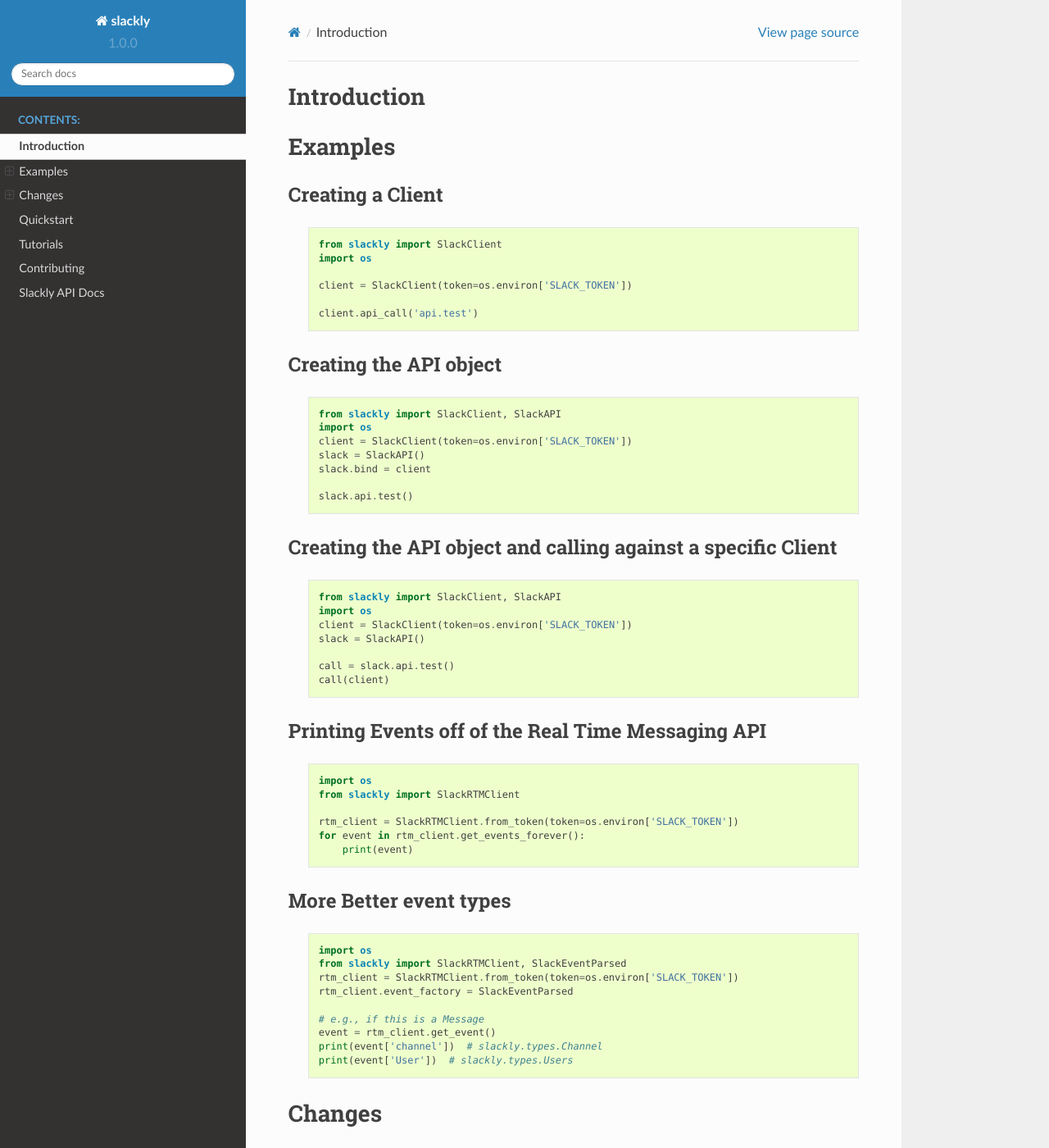
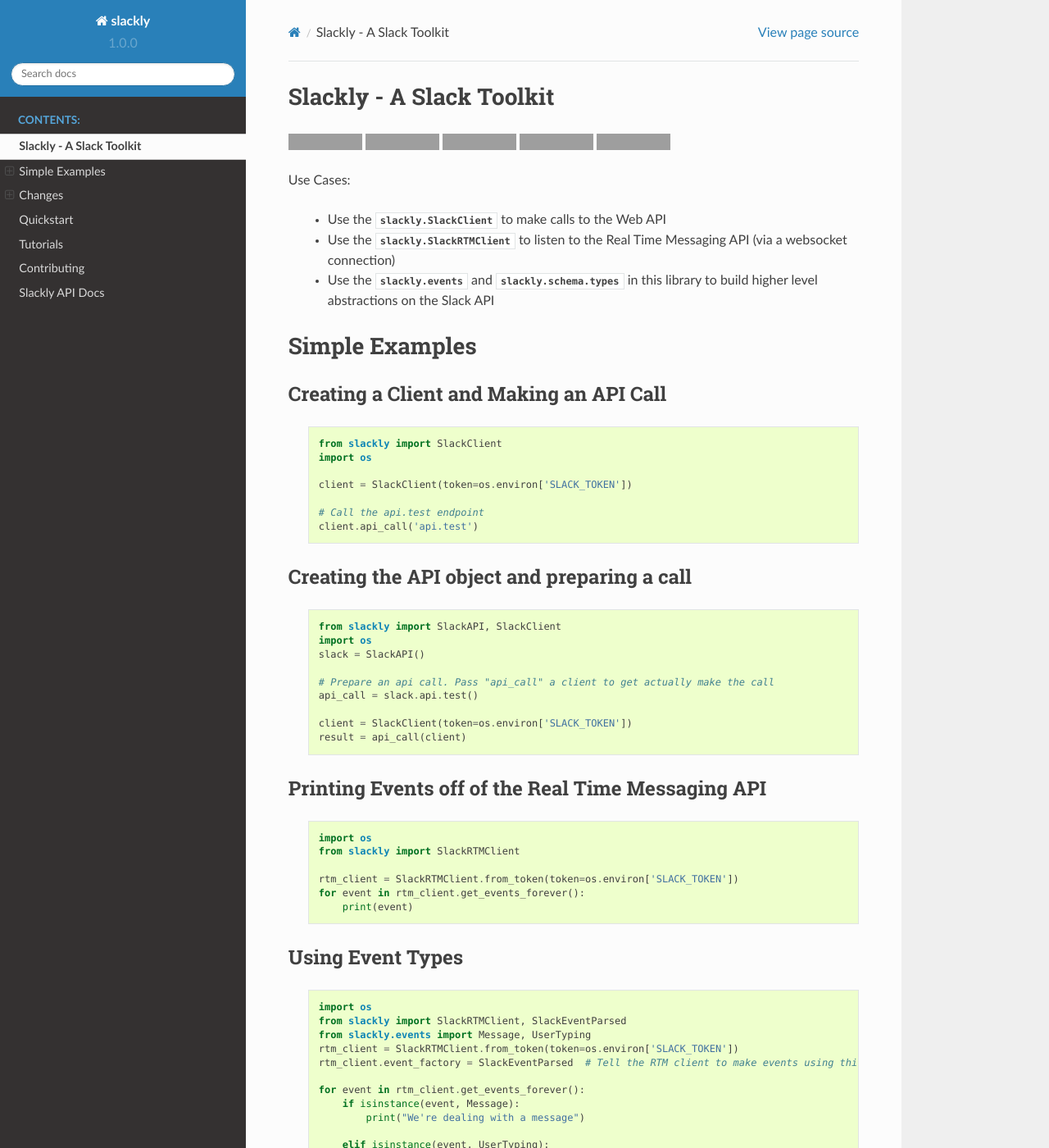
Before and after one commit to huntcsg/slackly, a Sphinx documentation site: the page built from docs/source/introduction.rst, in a window 1280 px wide and 1400 px high. Shown: the whole window at 82% size. Built offline with Sphinx 7.4.7 and the Read the Docs theme 2.0.0, drawn with Linux system fonts in a browser that asks for light colours; some of the changed text lies outside the part shown; grey boxes are pictures that could not be loaded.

Commit message:
Doc updates

```diff
--- a/CHANGES.rst
+++ b/CHANGES.rst
@@ -1,6 +1,6 @@
 Changes
-=======
+-------
 
 1.0.0
------
+=====
 - Initial Release
--- a/README.rst
+++ b/README.rst
@@ -1,8 +1,19 @@
-Examples
-========
+Slackly - A Slack Toolkit
+-------------------------
 
-Creating a Client
------------------
+|gitter| |travis| |pypi| |docs| |coveralls|
+
+Use Cases:
+
+    - Use the :class:`slackly.SlackClient` to make calls to the Web API
+    - Use the :class:`slackly.SlackRTMClient` to listen to the Real Time Messaging API (via a websocket connection)
+    - Use the :mod:`slackly.events` and :mod:`slackly.schema.types` in this library to build higher level abstractions on the Slack API
+
+Simple Examples
+---------------
+
+Creating a Client and Making an API Call
+========================================
 
     .. code-block:: python
 
@@ -11,36 +22,26 @@ Creating a Client
 
         client = SlackClient(token=os.environ['SLACK_TOKEN'])
 
+        # Call the api.test endpoint
         client.api_call('api.test')
 
-Creating the API object
------------------------
+Creating the API object and preparing a call
+============================================
 
     .. code-block:: python
 
-        from slackly import SlackClient, SlackAPI
+        from slackly import SlackAPI, SlackClient
         import os
-        client = SlackClient(token=os.environ['SLACK_TOKEN'])
-        slack = SlackAPI()
-        slack.bind = client
-
-        slack.api.test()
-
-Creating the API object and calling against a specific Client
--------------------------------------------------------------
-
-    .. code-block:: python
-
-        from slackly import SlackClient, SlackAPI
-        import os
-        client = SlackClient(token=os.environ['SLACK_TOKEN'])
         slack = SlackAPI()
 
-        call = slack.api.test()
-        call(client)
+        # Prepare an api call. Pass "api_call" a client to get actually make the call
+        api_call = slack.api.test()
+
+        client = SlackClient(token=os.environ['SLACK_TOKEN'])
+        result = api_call(client)
 
 Printing Events off of the Real Time Messaging API
---------------------------------------------------
+==================================================
 
     .. code-block:: python
 
@@ -51,17 +52,32 @@ Printing Events off of the Real Time Messaging API
         for event in rtm_client.get_events_forever():
             print(event)
 
-More Better event types
------------------------
+Using Event Types
+=================
 
     .. code-block:: python
 
         import os
         from slackly import SlackRTMClient, SlackEventParsed
+        from slackly.events import Message, UserTyping
         rtm_client = SlackRTMClient.from_token(token=os.environ['SLACK_TOKEN'])
-        rtm_client.event_factory = SlackEventParsed
+        rtm_client.event_factory = SlackEventParsed  # Tell the RTM client to make events using this class
 
-        # e.g., if this is a Message
-        event = rtm_client.get_event()
-        print(event['channel'])  # slackly.types.Channel
-        print(event['User'])  # slackly.types.Users
+        for event in rtm_client.get_events_forever():
+            if isinstance(event, Message):
+                print("We're dealing with a message")
+
+            elif isinstance(event, UserTyping):
+                print("Someone's typing")
+
+            else:
+                print("I don't care about this event")
+
+.. |gitter| image:: https://badges.gitter.im/huntcsg/slackly.png
+.. |travis| image:: https://travis-ci.org/huntcsg/slackly.svg?branch=master
+.. |pypi| image:: https://img.shields.io/pypi/v/slackly.svg
+   :target: https://img.shields.io/pypi/v/slackly.svg
+.. |docs| image:: https://readthedocs.org/projects/slackly/badge/?version=latest
+   :target: http://slackly.readthedocs.io/en/latest/?badge=latest
+.. |coveralls| image:: https://coveralls.io/repos/github/huntcsg/slackly/badge.svg?branch=master
+   :target: https://coveralls.io/github/huntcsg/slackly?branch=master
--- a/docs/source/api/index.rst
+++ b/docs/source/api/index.rst
@@ -8,3 +8,4 @@ Slackly API Docs
     top
     api/index
     types/index
+    events/index
--- a/docs/source/introduction.rst
+++ b/docs/source/introduction.rst
@@ -1,6 +1,3 @@
-Introduction
-============
-
 .. include:: ../../README.rst
 
 .. include:: ../../CHANGES.rst
```
Also changed, not shown: docs/source/api/events/index.rst (added, +26 -0 lines), docs/source/api/types/index.rst (+11 -0 lines), 2 other files.
